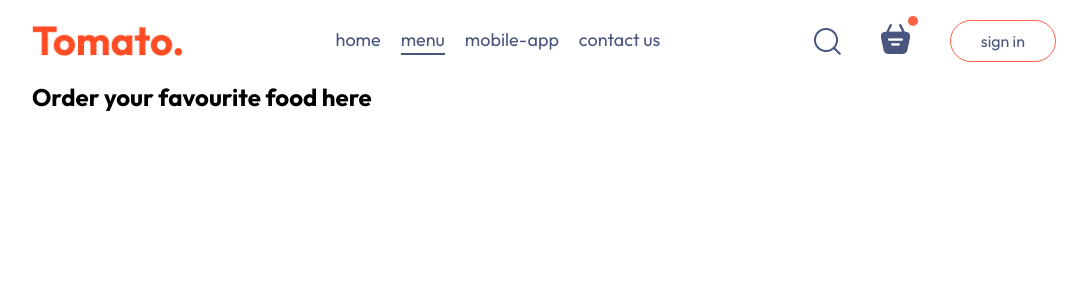
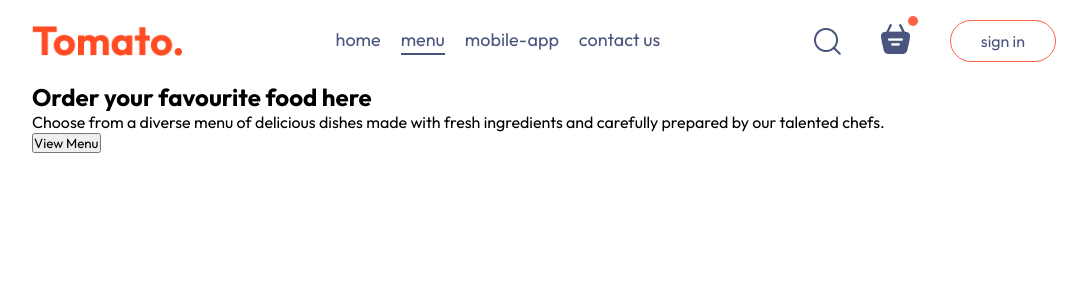
Before and after one commit to UdayChaudhary1/food-delivery-app, a React (Vite) app in the folder frontend/: page / in a window 1280 px wide. Shown: the top 300 px of the page, without its empty margins (96-1183 px from the left). Built offline with nearby package versions, Linux system fonts and the light colour scheme.

Commit message:
Add button to view menu

```diff
--- a/frontend/src/components/Header/Header.jsx
+++ b/frontend/src/components/Header/Header.jsx
@@ -1,12 +1,17 @@
-import './Header.css'
+import "./Header.css";
 
 const Header = () => {
   return (
     <div className="header">
       <div className="header-contents">
         <h2>Order your favourite food here</h2>
+        <p>
+          Choose from a diverse menu of delicious dishes made with fresh
+          ingredients and carefully prepared by our talented chefs.
+        </p>
+        <button>View Menu</button>
       </div>
     </div>
-  )
-}
-export default Header
+  );
+};
+export default Header;
```
